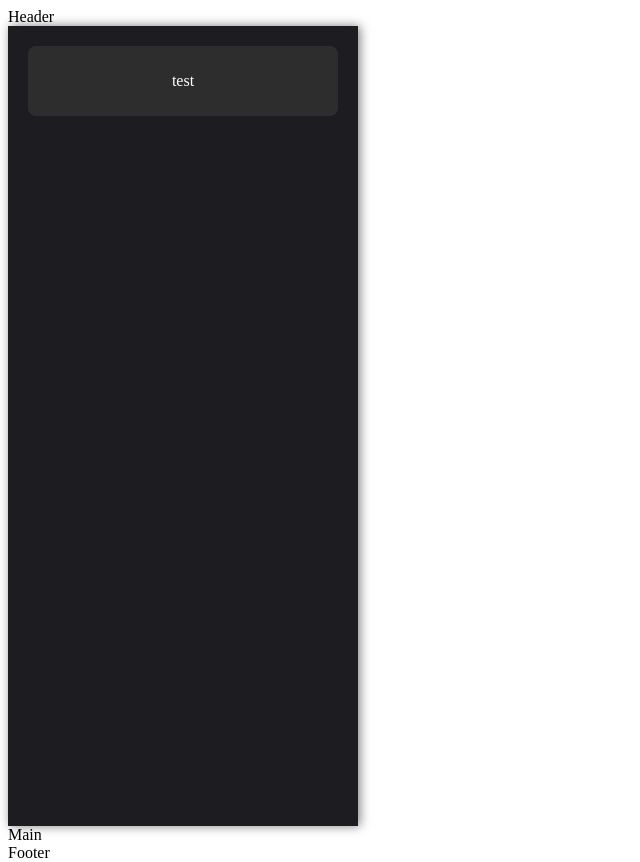
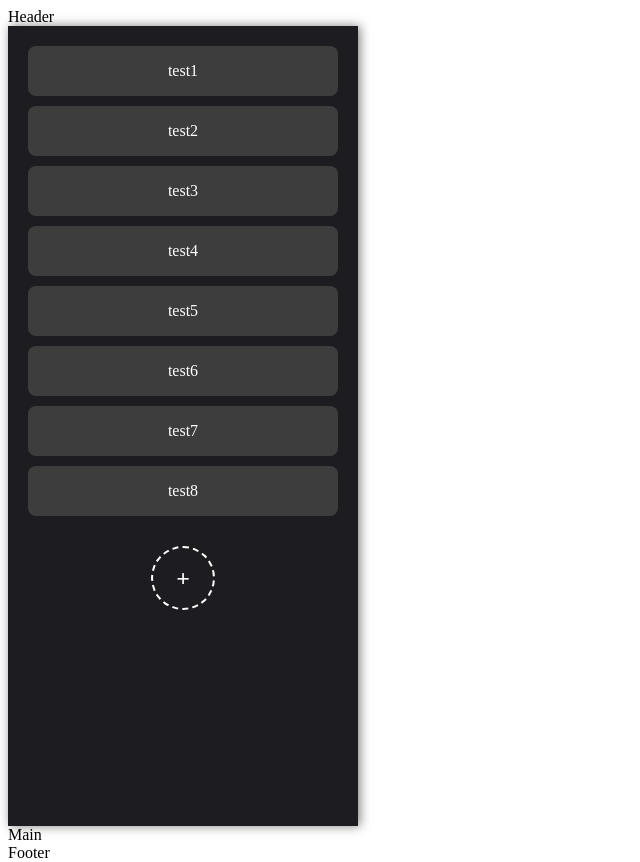
Before and after one commit to ryabovav82/handbook, a React app: page / in a window 1280 px wide. Shown: the whole page, without its empty margins (0-640 px from the left). Built offline with nearby package versions, Linux system fonts and the light colour scheme.

Commit message:
routing and navigation2

```diff
--- a/src/components/app-navigate/app-navigate.tsx
+++ b/src/components/app-navigate/app-navigate.tsx
@@ -1,4 +1,27 @@
-import { FC, memo } from 'react';
+import { FC, memo, useState } from 'react';
 import { AppNavigateUI } from '../ui/app-navigate';
 
-export const AppNavigate: FC<any> = memo(() => <AppNavigateUI />);
+export interface CardData {
+  _id: string;
+  content: string;
+  creator: string;
+}
+
+export interface CardProps {
+  _id: string;
+  to: string;
+  content: string;
+}
+export const AppNavigate: FC<any> = memo(() => {
+  const [cards, setCards] = useState<CardProps[]>([
+    { _id: '1', to: '/card/1', content: 'test1' },
+    { _id: '2', to: '/card/2', content: 'test2' },
+    { _id: '3', to: '/card/3', content: 'test3' },
+    { _id: '4', to: '/card/4', content: 'test4' },
+    { _id: '5', to: '/card/5', content: 'test5' },
+    { _id: '6', to: '/card/6', content: 'test6' },
+    { _id: '7', to: '/card/7', content: 'test7' },
+    { _id: '8', to: '/card/8', content: 'test8' }
+  ]);
+  return <AppNavigateUI cards={cards} />;
+});
--- a/src/components/app/app.tsx
+++ b/src/components/app/app.tsx
@@ -1,36 +1,37 @@
+import { FC } from 'react';
 import styles from './app.module.css';
 import { AppFooter, AppHeader, AppNavigate } from '@components';
 import { AppMain } from '../app-main';
-import { Route, Routes } from 'react-router-dom';
+import { Route, Routes, useLocation } from 'react-router-dom';
 
-const App = () => (
+const App: FC = () => {
+  const location = useLocation();
+
+  const shouldHideNavigate = ['/faq', '/report-error', '/login'].includes(
+    location.pathname
+  );
+
+  return (
     <div className={styles.app}>
       <AppHeader />
 
-    <AppNavigate />
+      {!shouldHideNavigate && <AppNavigate />}
 
       <Routes>
         <Route path='/' element={<AppMain />} />
 
-      <Route
-        path='/faq'
-        // element={<FAQPage />}
-      />
+        <Route path='/faq' element={<h1>FAQ Page</h1>} />
+        <Route path='/report-error' element={<h1>Report Error Page</h1>} />
+        <Route path='/login' element={<h1>Login Page</h1>} />
 
-      <Route
-        path='/report-error'
-        // element={<ReportErrorPage />}
-      />
+        <Route path='/card/:id' element={<h1>Card Page</h1>} />
 
-      <Route
-        path='/login'
-        // element={<LoginPage />}
-      />
+        <Route path='/other-page' element={<h1>Other Page</h1>} />
+      </Routes>
 
-      <Route path='/other-page' element={<h1>test!</h1>} />
-    </Routes>
       <AppFooter />
     </div>
   );
+};
 
 export default App;
--- a/src/components/navigate-card/navigate-card.tsx
+++ b/src/components/navigate-card/navigate-card.tsx
@@ -2,6 +2,10 @@ import { FC, memo } from 'react';
 import { AppNavigateUI } from '../ui/app-navigate';
 import { NavigateCardUI } from '../ui/navigate-card/navigate-card';
 
-export const NavigateCard: FC<any> = memo(() => (
-  <NavigateCardUI content='test' to='/' />
+interface CardProps {
+  content: string;
+  to: string;
+}
+export const NavigateCard: FC<CardProps> = memo(({ content, to }) => (
+  <NavigateCardUI content={content} to={to} />
 ));
--- a/src/components/ui/app-navigate/app-navigate.module.css
+++ b/src/components/ui/app-navigate/app-navigate.module.css
@@ -3,9 +3,45 @@
     height: 100vh;
     display: flex;
     flex-direction: column;
-    justify-content: space-between;
+    justify-content: flex-start;
+    align-items: stretch;
     background-color: #1c1c21;
     padding: 20px;
     box-shadow: 2px 0 10px rgba(0, 0, 0, 0.5);
     box-sizing: border-box;
+    overflow-y: auto;
   }
+
+  .navigate > * {
+    margin-bottom: 10px;
+}
+
+  .addCard {
+    display: flex;
+    justify-content: center;
+    align-items: center;
+    align-self: center;
+    margin-top: 20px;
+    width: 60px;
+    height: 60px;
+    border: 2px dashed #fff;
+    border-radius: 50%;
+    cursor: pointer;
+    transition: background-color 0.3s ease, border-color 0.3s ease;
+  }
+
+  .addCard:hover {
+    background-color: #f47c2b;
+    border-color: #f47c2b;
+  }
+
+  .addCardIcon {
+    font-size: 24px;
+    font-weight: bold;
+    color: #fff;
+    transition: color 0.3s ease;
+  }
+
+  .addCard:hover .addCardIcon {
+    color: #1c1c21;
+  }
--- a/src/components/ui/app-navigate/app-navigate.tsx
+++ b/src/components/ui/app-navigate/app-navigate.tsx
@@ -1,10 +1,27 @@
-import React, { FC } from 'react';
+import React, { FC, useState } from 'react';
 import styles from './app-navigate.module.css';
 import { NavigateCard } from '../../navigate-card/navigate-card';
-export const AppNavigateUI: FC = () => (
-  <nav>
-    <div className={styles.navigate}>
-      <NavigateCard />
-    </div>
-  </nav>
-);
+import { CardProps } from 'src/components/app-navigate/app-navigate';
+
+interface AppNavigateUIProps {
+  cards: CardProps[];
+}
+
+export const AppNavigateUI: FC<AppNavigateUIProps> = ({ cards }) => {
+  const addCard = () => {
+    const newCard = `Card ${cards.length + 1}`;
+  };
+
+  return (
+    <nav>
+      <div className={styles.navigate}>
+        {cards.map((card) => (
+          <NavigateCard key={card._id} to={card.to} content={card.content} />
+        ))}
+        <div className={styles.addCard} onClick={addCard}>
+          <span className={styles.addCardIcon}>+</span>
+        </div>
+      </div>
+    </nav>
+  );
+};
--- a/src/components/ui/navigate-card/navigate-card.module.css
+++ b/src/components/ui/navigate-card/navigate-card.module.css
@@ -6,10 +6,10 @@
     display: flex;
     justify-content: center;
     align-items: center;
-    background-color: #2d2d2d;
+    background-color: #3e3d3d;
     color: white;
     border-radius: 8px;
-    min-height: 50px;
+    min-height: 30px;
     padding: 10px;
     transition: background-color 0.3s ease;
   }
--- a/src/components/ui/navigate-card/navigate-card.tsx
+++ b/src/components/ui/navigate-card/navigate-card.tsx
@@ -8,9 +8,9 @@ interface CardProps {
 }
 
 export const NavigateCardUI: FC<CardProps> = memo(({ content, to }) => (
-  //<Link to={to} className={styles.cardLink}>
-  <div className={styles.card}>
-    <p className={styles.content}>{content}</p>
-  </div>
-  //</Link>
+  <Link to={to} className={styles.cardLink}>
+    <div className={styles.card}>
+      <p className={styles.content}>{content}</p>
+    </div>
+  </Link>
 ));
```
Lines whose indentation alone changed are shown as unchanged.
